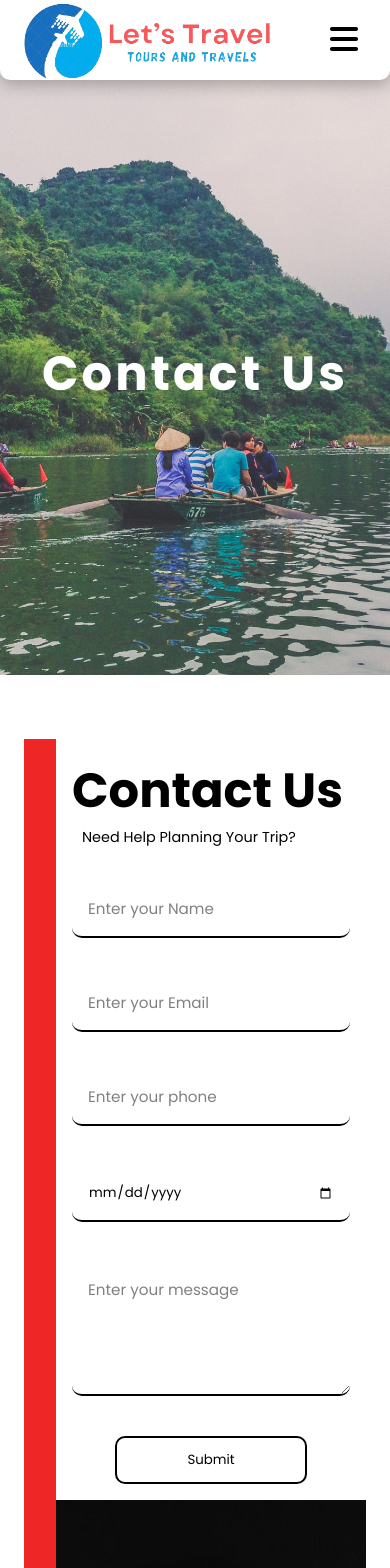
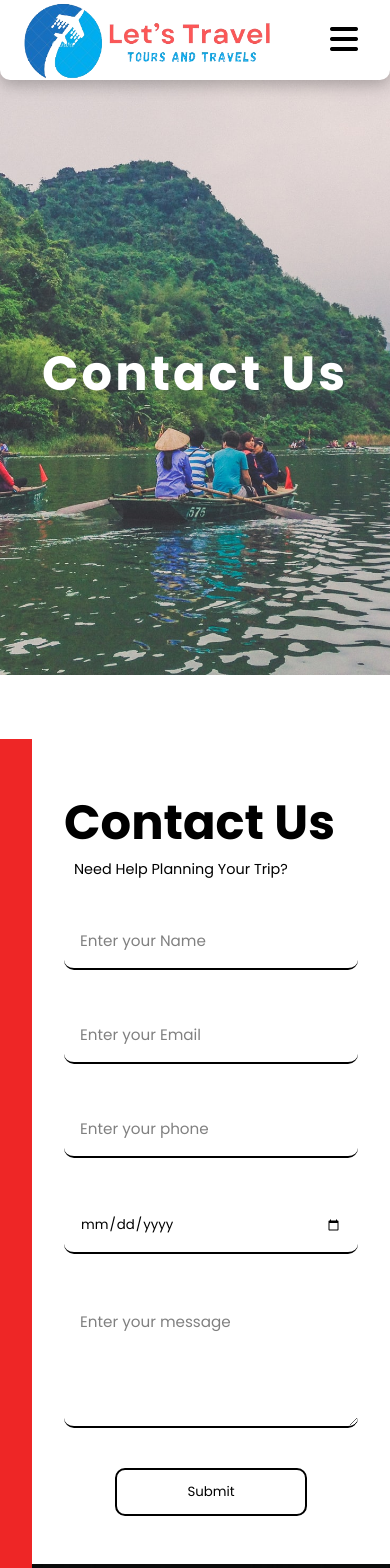
Before and after one commit to venukaushik/Let-s-Travel, a React (Vite) app: page /contact in a window 390 px wide. Shown: the top 1568 px of the page. Built offline with nearby package versions, Linux system fonts and the light colour scheme.

Commit message:
Update ContactUs.css

```diff
--- a/src/components/ContactUs/ContactUs.css
+++ b/src/components/ContactUs/ContactUs.css
@@ -84,7 +84,7 @@ textarea::placeholder {
 
 @media screen and (max-width: 1200px) {
   .contact-us {
-    padding: 4rem 1.5rem;
+    padding: 4rem 0;
   }
 
   .outer-container {
@@ -101,7 +101,7 @@ textarea::placeholder {
   }
 
   .form-container {
-    padding: 1rem !important;
+    padding: 3rem 2rem !important;
   }
 
   .form-container form div {
```
